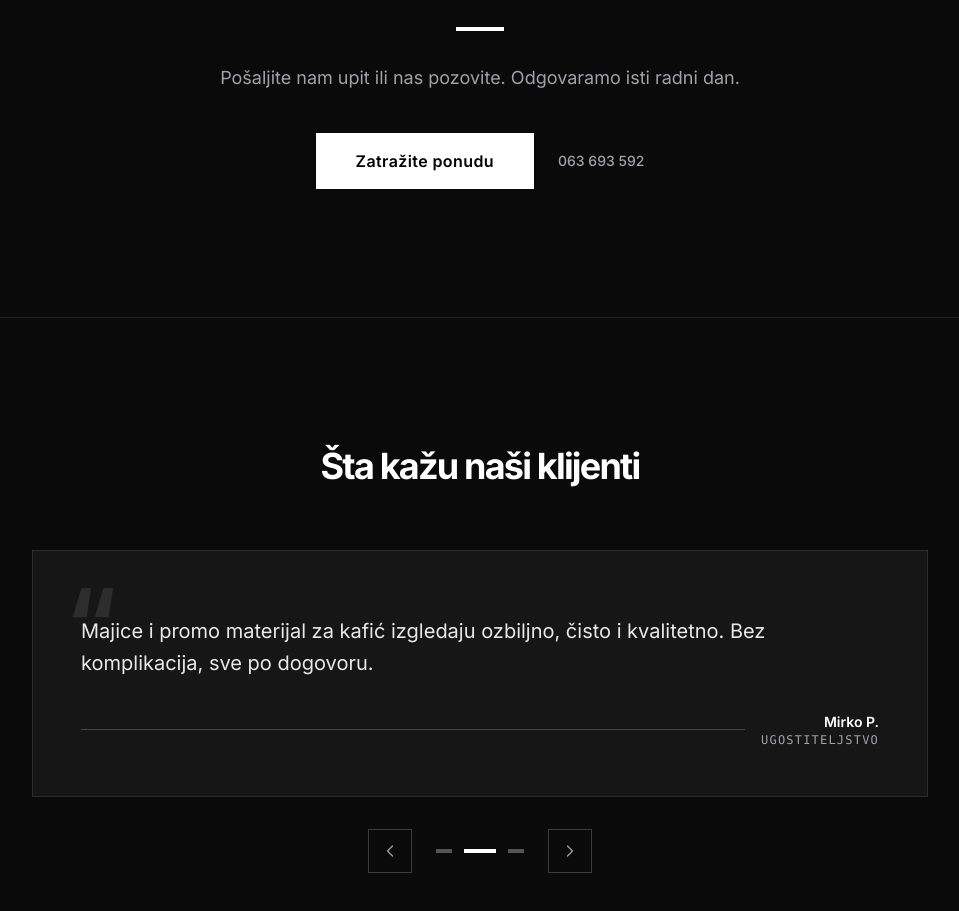
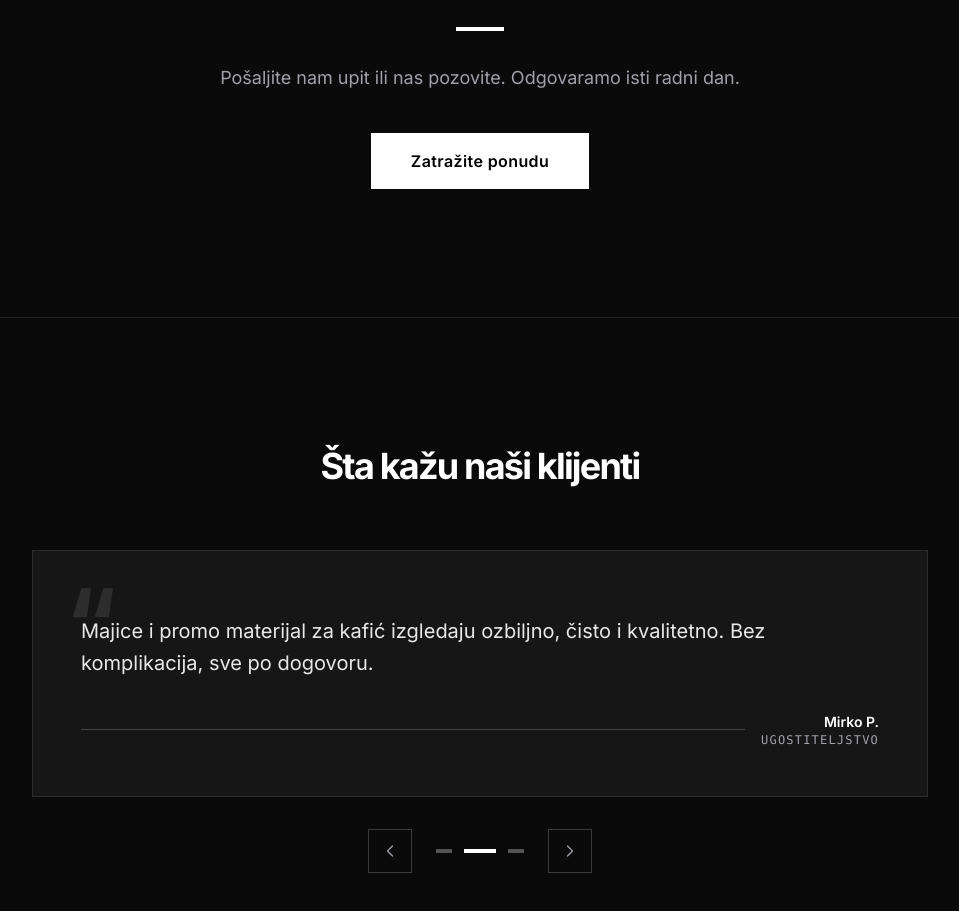
Before and after one commit to ivicajovanovic/addvert-2026, a Next.js app: page / in a window 1280 px wide. Shown: the part 9249-10160 px from the top of the page, without its empty margins (160-1119 px from the left). Built offline with nearby package versions, Linux system fonts and the light colour scheme; no server answers.

Commit message:
Center homepage quote CTA

```diff
--- a/components/mid-cta-section.tsx
+++ b/components/mid-cta-section.tsx
@@ -1,6 +1,6 @@
 import Link from "next/link"
 import { Button } from "@/components/ui/button"
-import { CTA_QUOTE, PRIMARY_PHONE } from "@/lib/site-config"
+import { CTA_QUOTE } from "@/lib/site-config"
 import { ScrollReveal } from "./scroll-reveal"
 
 export function MidCtaSection() {
@@ -19,7 +19,7 @@ export function MidCtaSection() {
               Pošaljite nam upit ili nas pozovite. Odgovaramo isti radni dan.
             </p>
 
-            <div className="flex flex-col items-center justify-center gap-4 sm:flex-row sm:gap-6 pt-2">
+            <div className="flex justify-center pt-2">
               <Button
                 size="lg"
                 className="rounded-none h-14 px-10 text-base font-semibold tracking-wide bg-white text-black hover:bg-gray-200"
@@ -27,12 +27,6 @@ export function MidCtaSection() {
               >
                 <Link href={CTA_QUOTE.href}>Zatražite ponudu</Link>
               </Button>
-              <a
-                href={`tel:${PRIMARY_PHONE.tel}`}
-                className="text-sm font-medium text-muted-foreground underline-offset-4 transition-colors hover:text-white hover:underline"
-              >
-                {PRIMARY_PHONE.display}
-              </a>
             </div>
           </div>
         </ScrollReveal>
```
